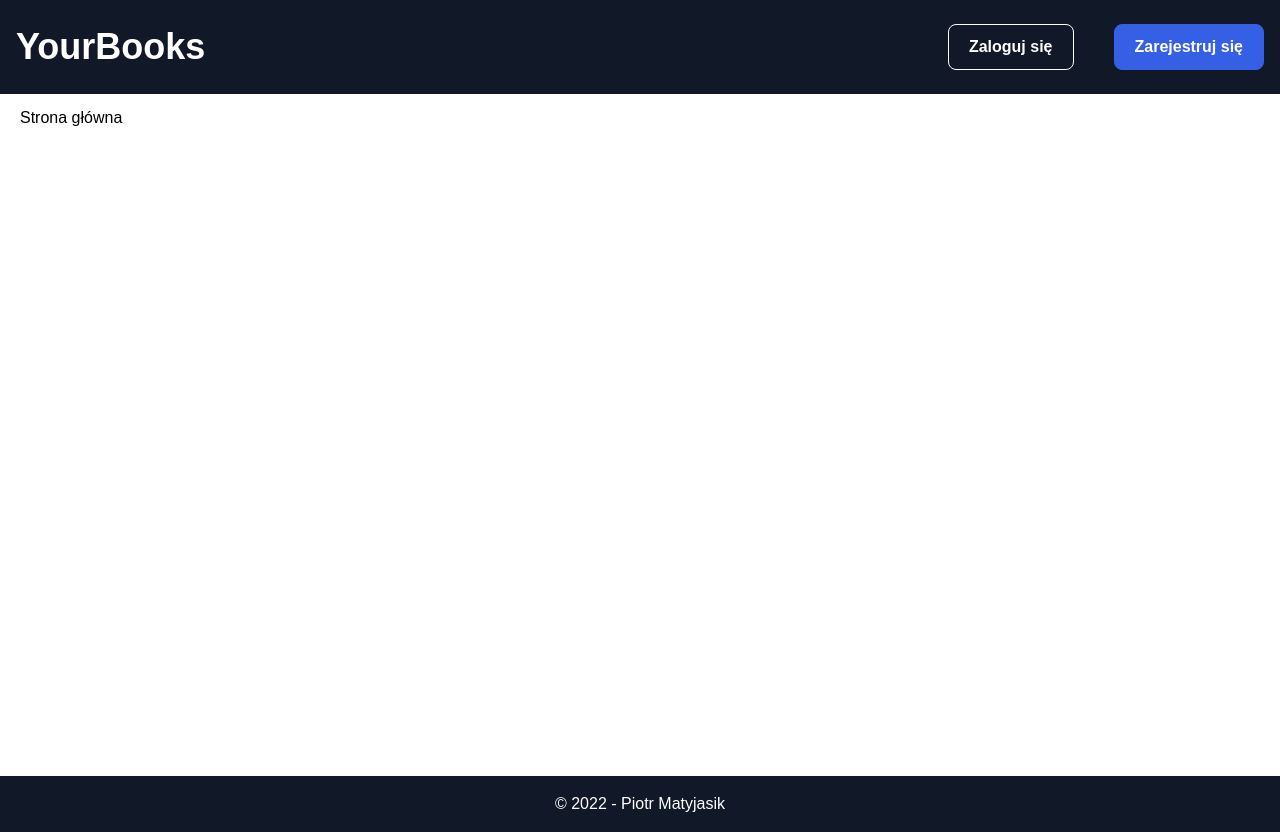
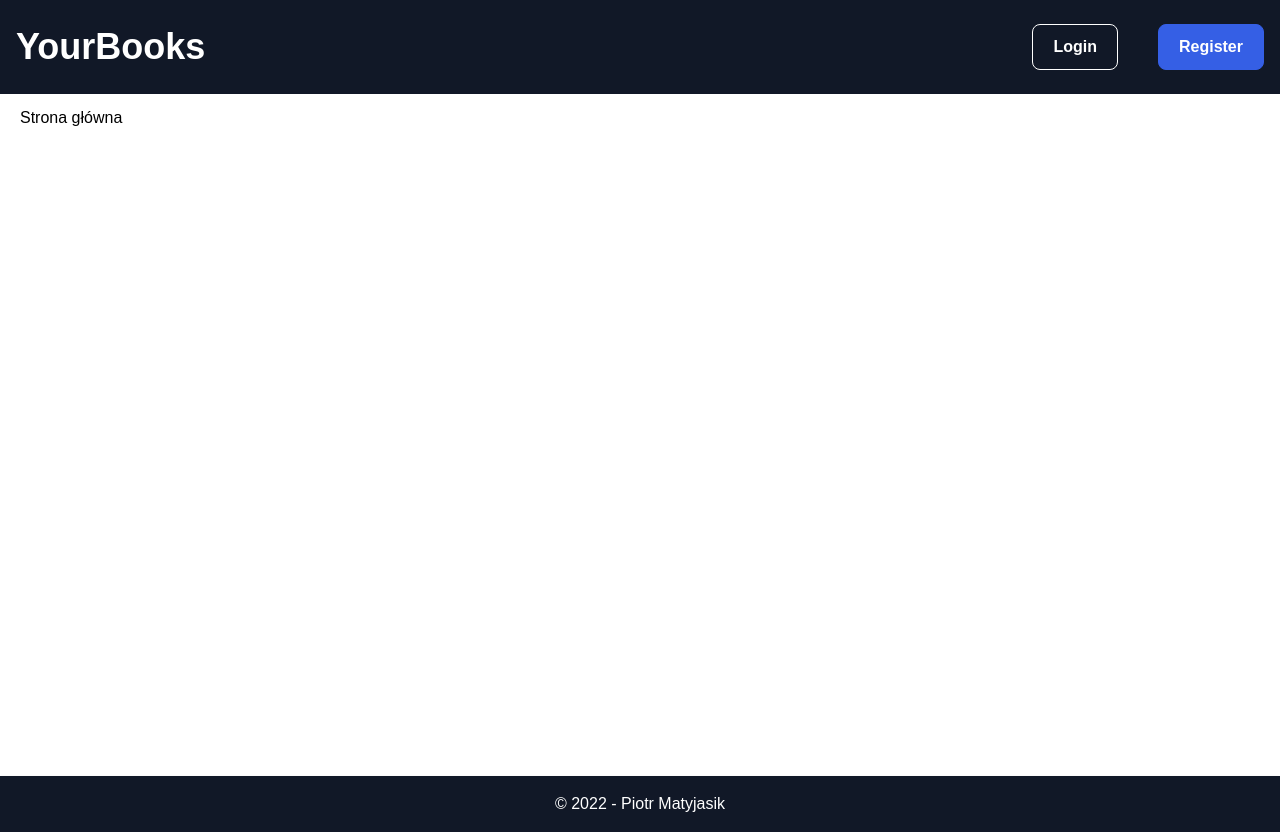
Before and after one commit to pmatyjasik/your-books, a Next.js app: page / in a window 1280 px wide. Built offline with nearby package versions, Linux system fonts and the light colour scheme; no server answers.

Commit message:
Change language PL to EN

```diff
--- a/src/components/Header.tsx
+++ b/src/components/Header.tsx
@@ -32,12 +32,12 @@ const Header = ({ authorized }: HeaderProps) => {
 						<div className="flex">
 							<div className="mr-1 md:mr-5">
 								<Button outline onClick={() => router.push('/login')}>
-									Zaloguj się
+									Login
 								</Button>
 							</div>
 							<div className="ml-1 md:ml-5">
 								<Button onClick={() => router.push('/register')}>
-									Zarejestruj się
+									Register
 								</Button>
 							</div>
 						</div>
--- a/src/pages/profil.tsx
+++ /dev/null
@@ -1,12 +0,0 @@
-import type { NextPage } from 'next';
-import AuthorizedPage from 'templates/AuthorizedPage';
-
-const Profile: NextPage = () => {
-	return (
-		<AuthorizedPage title={'Strona główna'} content={'Strona główna'}>
-			<h1>Profil</h1>
-		</AuthorizedPage>
-	);
-};
-
-export default Profile;
--- /dev/null
+++ b/src/pages/profile.tsx
@@ -0,0 +1,12 @@
+import type { NextPage } from 'next';
+import AuthorizedPage from 'templates/AuthorizedPage';
+
+const Profil: NextPage = () => {
+	return (
+		<AuthorizedPage title={'Profile'} content={'Profile'}>
+			<h1>Profile</h1>
+		</AuthorizedPage>
+	);
+};
+
+export default Profil;
--- a/src/templates/AuthorizedPage.tsx
+++ b/src/templates/AuthorizedPage.tsx
@@ -19,7 +19,7 @@ const AuthorizedPage = ({ title, content, children }: AuthorizedPageProps) => {
 
 	useEffect(() => {
 		if (!isLoggedIn && !loading) {
-			router.push('/');
+			router.push('/login');
 		}
 		// eslint-disable-next-line react-hooks/exhaustive-deps
 	}, [isLoggedIn, loading]);
--- a/src/templates/UnauthorizedPage.tsx
+++ b/src/templates/UnauthorizedPage.tsx
@@ -23,7 +23,7 @@ const UnauthorizedPage = ({
 
 	useEffect(() => {
 		if (isLoggedIn) {
-			router.push('/profil');
+			router.push('/profile');
 		}
 		// eslint-disable-next-line react-hooks/exhaustive-deps
 	}, [isLoggedIn, loading]);
```
Also changed, not shown: src/pages/register.tsx (added).
